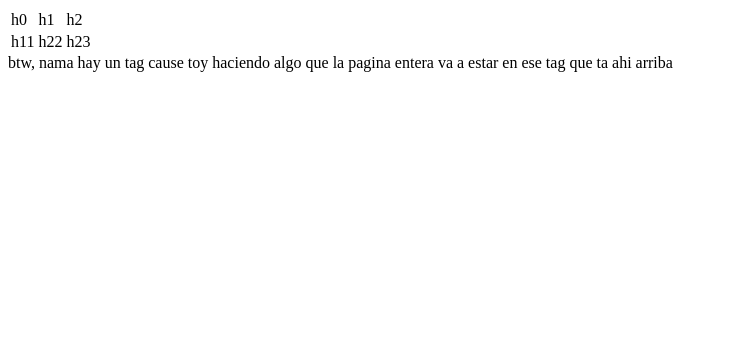
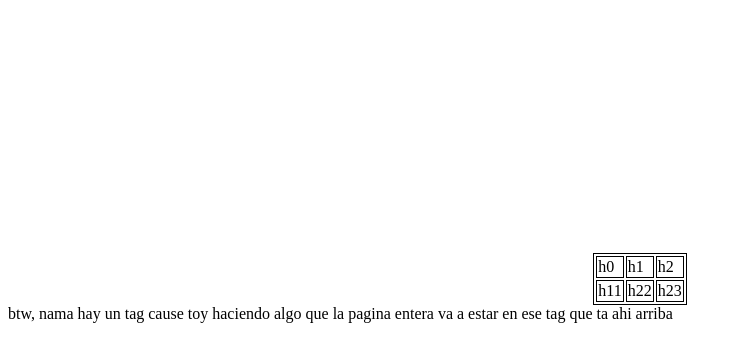
Before and after one commit to EnmanuelRivas19/Component-Exercise-1-, an Angular app: page / in a window 1280 px wide. Shown: the top 362 px of the page, without its empty margins (0-741 px from the left). Built offline with nearby package versions, Linux system fonts and the light colour scheme.

Commit message:
table component creado, falta boton

```diff
--- a/src/app/app.module.ts
+++ b/src/app/app.module.ts
@@ -4,11 +4,13 @@ import { BrowserModule } from '@angular/platform-browser';
 import { AppRoutingModule } from './app-routing.module';
 import { AppComponent } from './app.component';
 import { TableComponent } from './table/table.component';
+import { ButtonComponent } from './button/button.component';
 
 @NgModule({
   declarations: [
     AppComponent,
-    TableComponent
+    TableComponent,
+    ButtonComponent
   ],
   imports: [
     BrowserModule,
--- /dev/null
+++ b/src/app/button/button.component.ts
@@ -0,0 +1,15 @@
+import { Component, OnInit } from '@angular/core';
+
+@Component({
+  selector: 'app-button',
+  templateUrl: './button.component.html',
+  styleUrls: ['./button.component.css']
+})
+export class ButtonComponent implements OnInit {
+
+  constructor() { }
+
+  ngOnInit(): void {
+  }
+
+}
--- a/src/app/table/table.component.css
+++ b/src/app/table/table.component.css
@@ -1,3 +1,6 @@
-table
-{border-style: solid;
-border: 50px;}
+table, th, td
+{border: 1px solid black; }
+
+.center {
+    margin:auto; margin-top: 20%;
+}
```
Also changed, not shown: src/app/button/button.component.css (added), src/app/button/button.component.html (added), 1 other file (tests, documents, lock files or other folders).
